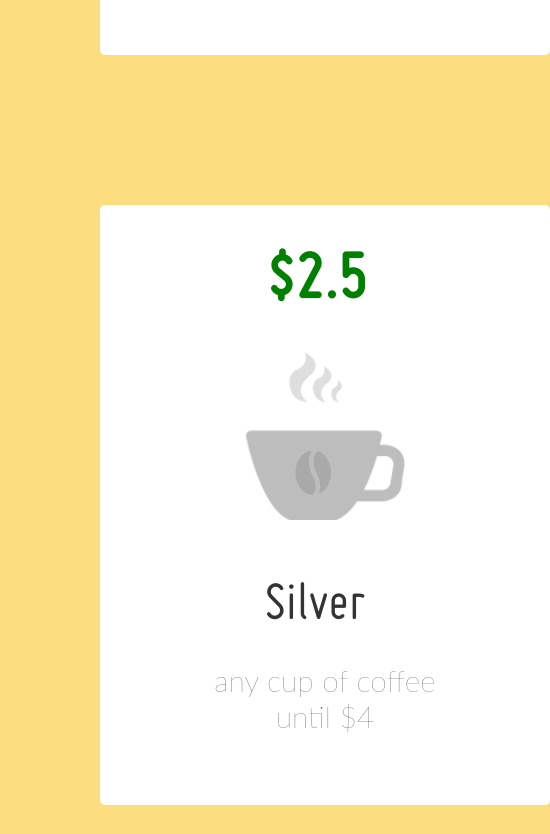
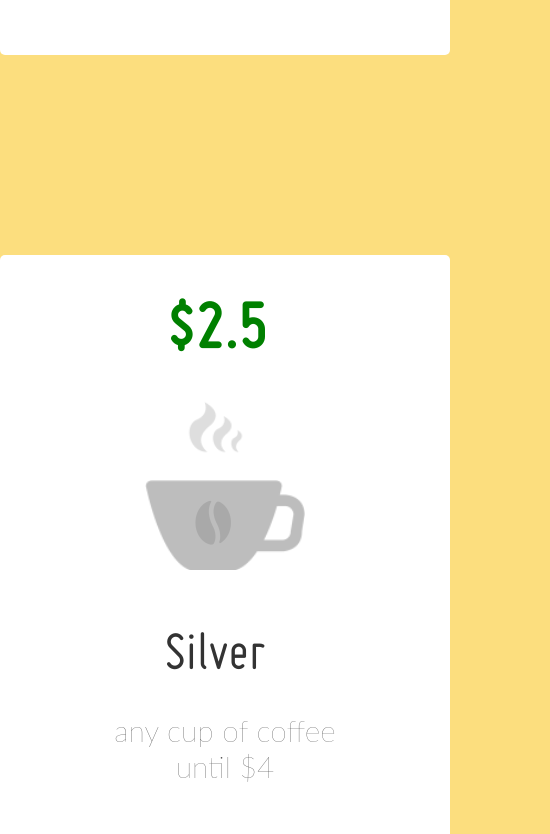
Before and after one commit to fikret2006/Coffee-Cups, a plain HTML site: page index.html in a window 390 px wide. Shown: the part 695-1529 px from the top of the page, 550 px wide, since content can reach past the window. Drawn offline with Linux system fonts and the light colour scheme; a web font is replaced by a local one.

Commit message:
developed adaptation

```diff
--- a/style.css
+++ b/style.css
@@ -40,7 +40,7 @@
     height: 600px;
     background-color: white;
     border-radius: 5px;
-    margin-left: 75px;
+    margin-right: 75px;
     margin-top: 150px;
     display: flex;
     flex-direction: column;
@@ -121,7 +121,7 @@
     text-decoration: none;
 }
 
-@media(max-width:1000px){
+@media(max-width:1080px){
 
     * {
         margin: 0;
@@ -141,11 +141,15 @@
         height: 600px;
         background-color: white;
         border-radius: 5px;
-        margin-left: 100px;
+        margin-right: 75px;
         margin-top: 150px;
         display: flex;
         flex-direction: column;
         align-items: center;
+    }
+
+    .card:last-child {
+        margin-bottom: 50px;
     }
 
     .card:hover {
```
